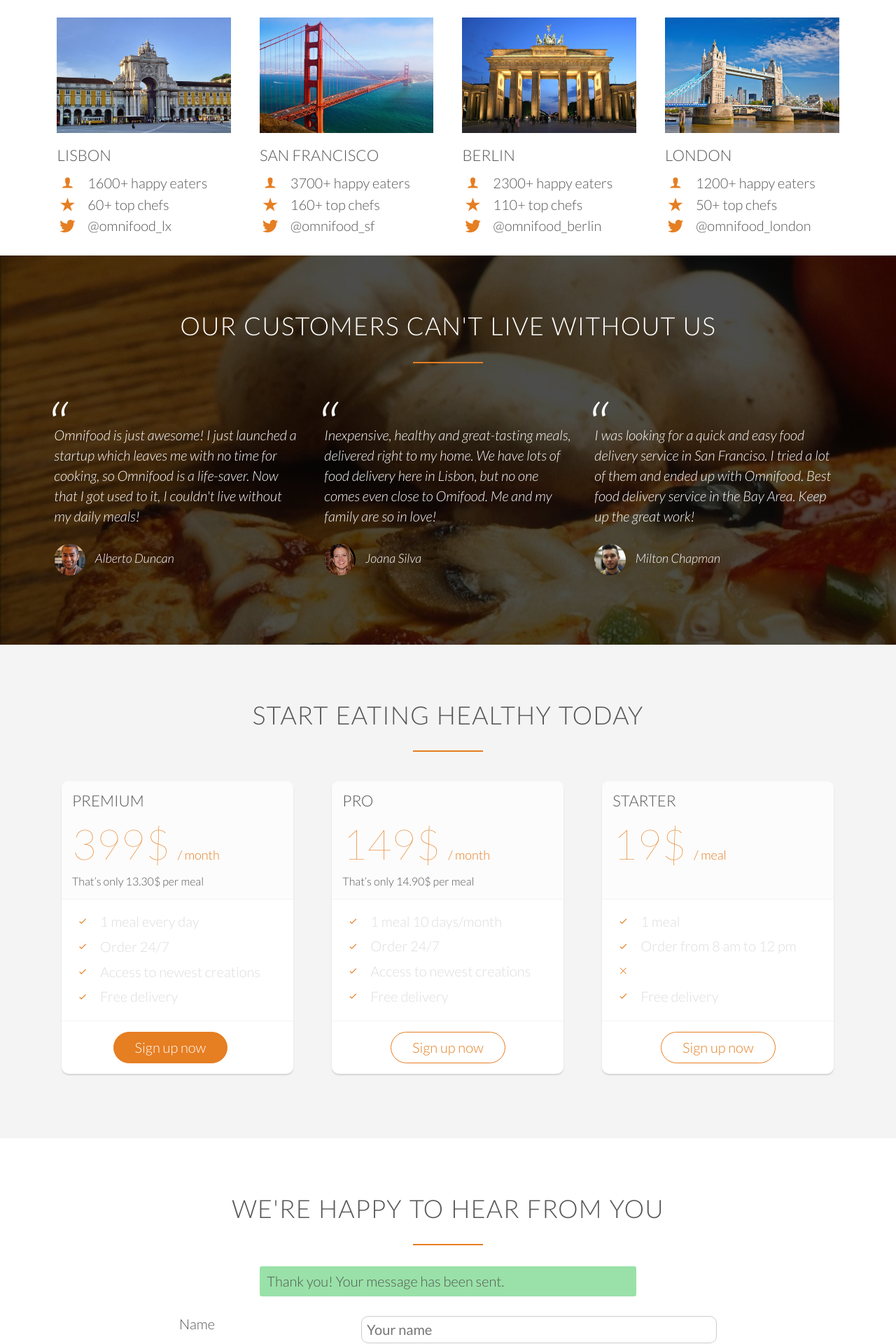
After one commit to UnoMo/Website-Omnifood, a PHP site: page /?success=1 in a window 1280 px wide. The commit adds this page. Shown: the part 2840-4760 px from the top of the page at 70% size. Run offline with PHP 8.4, Linux system fonts and the light colour scheme; some web fonts are replaced.

Commit message:
Included PHP script for submitting form

```diff
--- a/css/app.css
+++ b/css/app.css
@@ -459,6 +459,22 @@ textarea {
   outline: none;
 }
 
+.form-messages {
+  width: 70%;
+  margin: 0 auto;
+  padding: 10px;
+  border-radius: 3px;
+  margin-bottom: 20px;
+}
+
+.success {
+  background-color: #26bf4577;
+}
+
+.error {
+  background-color: #e908088e;
+}
+
 /* FOOTER.SASS */
 footer {
   background-color: #333;
--- /dev/null
+++ b/index.php
@@ -0,0 +1,448 @@
+<!DOCTYPE html>
+<html lang="en">
+  <head>
+    <meta charset="UTF-8" />
+    <meta http-equiv="X-UA-Compatible" content="IE=edge" />
+    <meta name="viewport" content="width=device-width, initial-scale=1.0" />
+    <title>Omnifood</title>
+    <link rel="stylesheet" href="/vendors/css/normalize.css" />
+    <link rel="stylesheet" href="/vendors/css/grid.css" />
+    <link rel="stylesheet" href="/vendors/css/ionicons.min.css" />
+    <link rel="stylesheet" href="/vendors/css/animate.min.css" />
+    <link rel="stylesheet" href="/css/app.css" />
+    <link rel="apple-touch-icon" sizes="180x180" href="/images/icons/apple-touch-icon.png" />
+    <link rel="icon" type="image/png" sizes="32x32" href="/images/icons/favicon-32x32.png" />
+    <link rel="icon" type="image/png" sizes="16x16" href="/images/icons/favicon-16x16.png" />
+    <link rel="manifest" href="/images/icons/site.webmanifest" />
+    <link rel="mask-icon" href="/images/icons/safari-pinned-tab.svg" color="#e67e22" />
+    <link rel="shortcut icon" href="/images/icons/favicon.ico" />
+    <meta name="msapplication-TileColor" content="#e67e22" />
+    <meta name="msapplication-config" content="/images/icons/browserconfig.xml" />
+    <meta name="theme-color" content="#e67e22" />
+  </head>
+  <body>
+    <header>
+      <nav>
+        <div class="row">
+          <img class="logo" src="images/logo-white.png" alt="Omnifood Logo" />
+          <img class="logo-black" src="images/logo.png" alt="Omnifood Logo" />
+          <ul class="main-nav js--main-nav">
+            <li><a href="#features">Food delivery</a></li>
+            <li><a href="#steps">How it works</a></li>
+            <li><a href="#cities">Our cities</a></li>
+            <li><a href="#signup">Sign up</a></li>
+          </ul>
+          <a class="mobile-nav-icon js--nav-icon"><i class="ion-navicon-round"></i></a>
+        </div>
+      </nav>
+      <div class="hero-text-box">
+        <h1>Goodbye junk food.<br />Hello super healthy meals.</h1>
+        <a class="btn btn-full js--scroll-to-plans" href="#">I’m hungry</a>
+        <a class="btn btn-ghost js--scroll-to-start" href="#">Show me more</a>
+      </div>
+    </header>
+
+    <section class="section-features js--section-features" id="features">
+      <div class="row">
+        <h2>Get food fast &mdash; not fast food.</h2>
+        <p class="long-copy">
+          Hello, we’re Omnifood, your new premium food delivery service. We know you’re always busy. No time for
+          cooking. So let us take care of that, we’re really good at it, we promise!
+        </p>
+      </div>
+      <div class="row js--wp-1">
+        <div class="col span-1-of-4 box">
+          <i class="ion-ios-infinite icon-big"></i>
+          <h3>Up to 365 days/year</h3>
+          <p>
+            Never cook again! We really mean that. Our subscription plans include up to 365 days/year coverage. You can
+            also choose to order more flexibly if that's your style.
+          </p>
+        </div>
+        <div class="col span-1-of-4 box">
+          <i class="ion-ios-clock-outline icon-big"></i>
+          <h3>Ready in 20 minutes</h3>
+          <p>
+            You're only twenty minutes away from your delicious and super healthy meals delivered right to your home. We
+            work with the best chefs in each town to ensure that you're 100% happy.
+          </p>
+        </div>
+        <div class="col span-1-of-4 box">
+          <i class="ion-ios-nutrition-outline icon-big"></i>
+          <h3>100% organic</h3>
+          <p>
+            All our vegetables are fresh, organic and local. Animals are raised without added hormones or antibiotics.
+            Good for your health, the environment, and it also tastes better!
+          </p>
+        </div>
+        <div class="col span-1-of-4 box">
+          <i class="ion-android-restaurant icon-big"></i>
+          <h3>Order anything</h3>
+          <p>
+            We don't limit your creativity, which means you can order whatever you feel like. You can also choose from
+            our menu containing over 100 delicious meals. It's up to you!
+          </p>
+        </div>
+      </div>
+    </section>
+
+    <section class="section-meals">
+      <ul class="meals-showcase clearfix">
+        <li>
+          <figure class="meal-photo">
+            <img src="/images/1.jpg" alt="Korean bibimbap with egg and vegetables" />
+          </figure>
+        </li>
+        <li>
+          <figure class="meal-photo">
+            <img src="/images/2.jpg" alt="Simple italian pizza with cherry tomatoes" />
+          </figure>
+        </li>
+        <li>
+          <figure class="meal-photo">
+            <img src="/images/3.jpg" alt="Chicken breast steak with vegetables" />
+          </figure>
+        </li>
+        <li>
+          <figure class="meal-photo">
+            <img src="/images/4.jpg" alt="Autumn pumpkin soup" />
+          </figure>
+        </li>
+      </ul>
+      <ul class="meals-showcase clearfix">
+        <li>
+          <figure class="meal-photo">
+            <img src="/images/5.jpg" alt="Paleo beef steak with vegetables" />
+          </figure>
+        </li>
+        <li>
+          <figure class="meal-photo">
+            <img src="/images/6.jpg" alt="Healthy baguette with egg and vegetables" />
+          </figure>
+        </li>
+        <li>
+          <figure class="meal-photo">
+            <img src="/images/7.jpg" alt="Burger with cheddar and bacon" />
+          </figure>
+        </li>
+        <li>
+          <figure class="meal-photo">
+            <img src="/images/8.jpg" alt="Granola with cherries and strawberries" />
+          </figure>
+        </li>
+      </ul>
+    </section>
+
+    <section class="section-steps" id="steps">
+      <div class="row">
+        <h2>How it works &mdash; Simple as 1, 2, 3</h2>
+      </div>
+      <div class="row">
+        <div class="col span-1-of-2 steps-box">
+          <img class="app-screen js--wp-2" src="/images/app-iPhone.png" alt="Omnifood App on phone" />
+        </div>
+
+        <div class="col span-1-of-2 steps-box">
+          <div class="works-step">
+            <div>1</div>
+            <p>Choose the subscription plan that best fits your needs and sign up today.</p>
+          </div>
+
+          <div class="works-step">
+            <div>2</div>
+            <p>Order your delicious meal using our mobile app or website. Or you can even call us!</p>
+          </div>
+
+          <div class="works-step">
+            <div>3</div>
+            <p>Enjoy your meal after less than 20 minutes. See you the next time!</p>
+          </div>
+
+          <a href="#" class="btn-app"><img src="/images/download-app.svg" alt="Download from AppStore" /></a>
+
+          <a href="#" class="btn-app"><img src="/images/download-app-android.png" alt="Download from Google Play" /></a>
+        </div>
+      </div>
+    </section>
+
+    <section class="section-cities" id="cities">
+      <div class="row js--wp-3">
+        <h2>We're currently in these cities</h2>
+      </div>
+      <div class="row">
+        <div class="col span-1-of-4 box">
+          <img src="/images/lisbon-3.jpg" alt="Lisbon" />
+          <h3>Lisbon</h3>
+          <div class="city-feature">
+            <i class="ion-ios-person icon-small"></i>
+            1600+ happy eaters
+          </div>
+          <div class="city-feature">
+            <i class="ion-ios-star icon-small"></i>
+            60+ top chefs
+          </div>
+          <div class="city-feature">
+            <i class="ion-social-twitter icon-small"></i>
+            <a href="#">@omnifood_lx</a>
+          </div>
+        </div>
+        <div class="col span-1-of-4 box">
+          <img src="/images/san-francisco.jpg" alt="San Francisco" />
+          <h3>San Francisco</h3>
+          <div class="city-feature">
+            <i class="ion-ios-person icon-small"></i>
+            3700+ happy eaters
+          </div>
+          <div class="city-feature">
+            <i class="ion-ios-star icon-small"></i>
+            160+ top chefs
+          </div>
+          <div class="city-feature">
+            <i class="ion-social-twitter icon-small"></i>
+            <a href="#">@omnifood_sf</a>
+          </div>
+        </div>
+        <div class="col span-1-of-4 box">
+          <img src="/images/berlin.jpg" alt="Berlin" />
+          <h3>Berlin</h3>
+          <div class="city-feature">
+            <i class="ion-ios-person icon-small"></i>
+            2300+ happy eaters
+          </div>
+          <div class="city-feature">
+            <i class="ion-ios-star icon-small"></i>
+            110+ top chefs
+          </div>
+          <div class="city-feature">
+            <i class="ion-social-twitter icon-small"></i>
+            <a href="#">@omnifood_berlin</a>
+          </div>
+        </div>
+        <div class="col span-1-of-4 box">
+          <img src="/images/london.jpg" alt="London" />
+          <h3>London</h3>
+          <div class="city-feature">
+            <i class="ion-ios-person icon-small"></i>
+            1200+ happy eaters
+          </div>
+          <div class="city-feature">
+            <i class="ion-ios-star icon-small"></i>
+            50+ top chefs
+          </div>
+          <div class="city-feature">
+            <i class="ion-social-twitter icon-small"></i>
+            <a href="#">@omnifood_london</a>
+          </div>
+        </div>
+      </div>
+    </section>
+
+    <section class="section-testimonials">
+      <div class="row">
+        <h2>Our customers can't live without us</h2>
+      </div>
+      <div class="row">
+        <div class="col span-1-of-3">
+          <blockquote>
+            Omnifood is just awesome! I just launched a startup which leaves me with no time for cooking, so Omnifood is
+            a life-saver. Now that I got used to it, I couldn't live without my daily meals!
+            <cite> <img src="/images/customer-1.jpg" alt="Alberto Duncan" /> Alberto Duncan </cite>
+          </blockquote>
+        </div>
+        <div class="col span-1-of-3">
+          <blockquote>
+            Inexpensive, healthy and great-tasting meals, delivered right to my home. We have lots of food delivery here
+            in Lisbon, but no one comes even close to Omifood. Me and my family are so in love!
+            <cite> <img src="/images/customer-2.jpg" alt="Joana Silva" /> Joana Silva </cite>
+          </blockquote>
+        </div>
+        <div class="col span-1-of-3">
+          <blockquote>
+            I was looking for a quick and easy food delivery service in San Franciso. I tried a lot of them and ended up
+            with Omnifood. Best food delivery service in the Bay Area. Keep up the great work!
+            <cite> <img src="/images/customer-3.jpg" alt="Milton Chapman" /> Milton Chapman </cite>
+          </blockquote>
+        </div>
+      </div>
+    </section>
+
+    <section class="pricing js--pricing" id="signup">
+      <div class="row">
+        <h2>Start eating healthy today</h2>
+      </div>
+
+      <div class="row">
+        <div class="col span-1-of-3">
+          <div class="price-box js--wp-4">
+            <div>
+              <h3>Premium</h3>
+              <p class="price-plan">399$ <span>/ month</span></p>
+              <p class="price-meal">That’s only 13.30$ per meal</p>
+            </div>
+            <div>
+              <ul>
+                <li><i class="ion-ios-checkmark-empty icon-small"></i>1 meal every day</li>
+                <li><i class="ion-ios-checkmark-empty icon-small"></i>Order 24/7</li>
+                <li><i class="ion-ios-checkmark-empty icon-small"></i>Access to newest creations</li>
+                <li><i class="ion-ios-checkmark-empty icon-small"></i>Free delivery</li>
+              </ul>
+            </div>
+            <div>
+              <a class="btn btn-full" href="#">Sign up now</a>
+            </div>
+          </div>
+        </div>
+        <div class="col span-1-of-3">
+          <div class="price-box">
+            <div>
+              <h3>Pro</h3>
+              <p class="price-plan">149$ <span>/ month</span></p>
+              <p class="price-meal">That’s only 14.90$ per meal</p>
+            </div>
+            <div>
+              <ul>
+                <li><i class="ion-ios-checkmark-empty icon-small"></i>1 meal 10 days/month</li>
+                <li><i class="ion-ios-checkmark-empty icon-small"></i>Order 24/7</li>
+                <li><i class="ion-ios-checkmark-empty icon-small"></i>Access to newest creations</li>
+                <li><i class="ion-ios-checkmark-empty icon-small"></i>Free delivery</li>
+              </ul>
+            </div>
+            <div>
+              <a class="btn btn-ghost" href="#">Sign up now</a>
+            </div>
+          </div>
+        </div>
+        <div class="col span-1-of-3">
+          <div class="price-box">
+            <div>
+              <h3>Starter</h3>
+              <p class="price-plan">19$ <span>/ meal</span></p>
+              <p class="price-meal">&nbsp;</p>
+            </div>
+            <div>
+              <ul>
+                <li><i class="ion-ios-checkmark-empty icon-small"></i>1 meal</li>
+                <li><i class="ion-ios-checkmark-empty icon-small"></i>Order from 8 am to 12 pm</li>
+                <li><i class="ion-ios-close-empty icon-small"></i></li>
+                <li><i class="ion-ios-checkmark-empty icon-small"></i>Free delivery</li>
+              </ul>
+            </div>
+            <div>
+              <a class="btn btn-ghost" href="#">Sign up now</a>
+            </div>
+          </div>
+        </div>
+      </div>
+    </section>
+
+    <section class="section-form" id="form">
+      <div class="row">
+        <h2>We're happy to hear from you</h2>
+      </div>
+      <div class="row">
+        <form action="mailer.php" method="post" class="contact-form">
+          <div class="row">
+
+              <?php
+                if($_GET['success'] == 1) {
+                    echo "<div class=\"form-messages success\">Thank you! Your message has been sent.</div>";
+                }
+                if($_GET['success'] == -1) {
+                    echo "<div class=\"form-messages error\">Something went wrong. Please try again.</div>";
+                }
+              ?>
+          </div>
+          <div class="row">
+            <div class="col span-1-of-3">
+              <label for="name">Name</label>
+            </div>
+            <div class="col span-2-of-3">
+              <input type="text" name="name" id="name" placeholder="Your name" required />
+            </div>
+          </div>
+          <div class="row">
+            <div class="col span-1-of-3">
+              <label for="email">Email</label>
+            </div>
+            <div class="col span-2-of-3">
+              <input type="email" name="email" id="email" placeholder="Your email" required />
+            </div>
+          </div>
+          <div class="row">
+            <div class="col span-1-of-3">
+              <label for="find-us">How did you find us?</label>
+            </div>
+            <div class="col span-2-of-3">
+              <select name="find-us" id="find-us">
+                <option value="optFriends">Friends</option>
+                <option value="optSearc" selected>Search Engine</option>
+                <option value="optAdv">Advertisment</option>
+                <option value="optOther">Other</option>
+              </select>
+            </div>
+          </div>
+          <div class="row">
+            <div class="col span-1-of-3">
+              <label>Newsletter?</label>
+            </div>
+            <div class="col span-2-of-3">
+              <input type="checkbox" name="newsletter" id="newsletter" checked /> Yes, please!
+            </div>
+          </div>
+          <div class="row">
+            <div class="col span-1-of-3">
+              <label>Drop us a line </label>
+            </div>
+            <div class="col span-2-of-3">
+              <textarea name="message" id="message" placeholder="Your message"></textarea>
+            </div>
+          </div>
+          <div class="row">
+            <div class="col span-1-of-3">
+              <label>&nbsp;</label>
+            </div>
+            <div class="col span-2-of-3">
+              <input class="btn btn-full" type="submit" value="Send it!" />
+            </div>
+          </div>
+        </form>
+      </div>
+    </section>
+
+    <footer>
+      <div class="row">
+        <div class="col span-1-of-2">
+          <ul class="foot footer-nav">
+            <li><a href="#">About us</a></li>
+            <li><a href="#">Blog</a></li>
+            <li><a href="#">Press</a></li>
+            <li><a href="#">iOS App</a></li>
+            <li><a href="#">Android App</a></li>
+          </ul>
+        </div>
+        <div class="col span-1-of-2">
+          <ul class="foot social-links">
+            <li>
+              <a href="#"><i class="ion-social-facebook"></i></a>
+            </li>
+            <li>
+              <a href="#"><i class="ion-social-twitter"></i></a>
+            </li>
+            <li>
+              <a href="#"><i class="ion-social-googleplus"></i></a>
+            </li>
+            <li>
+              <a href="#"><i class="ion-social-instagram"></i></a>
+            </li>
+          </ul>
+        </div>
+      </div>
+      <div class="row">
+        <p>Copyright &copy; 2021 by Omnifood. All rights reserved</p>
+      </div>
+    </footer>
+    <script src="https://ajax.googleapis.com/ajax/libs/jquery/3.5.1/jquery.min.js"></script>
+    <script src="vendors/js/jquery.waypoints.min.js"></script>
+    <script src="/js/script.js"></script>
+  </body>
+</html>
--- a/sass/sections/_form.sass
+++ b/sass/sections/_form.sass
@@ -19,3 +19,16 @@ textarea
 *
     &:focus
         outline: none
+
+.form-messages
+    width: 70%
+    margin: 0 auto
+    padding: 10px
+    border-radius: 3px
+    margin-bottom: 20px
+
+.success
+    background-color: #26bf4577
+
+.error
+    background-color: #e908088e
```
Also changed, not shown: mailer.php (added, +35 -0 lines), 1 other file.
